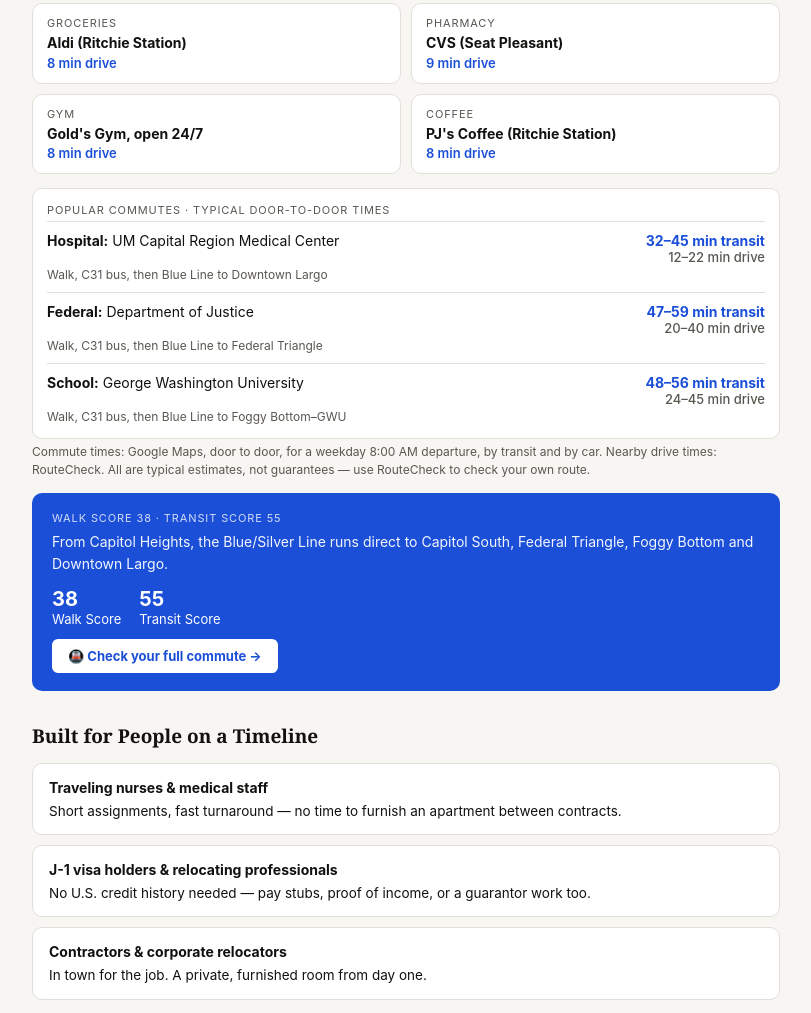
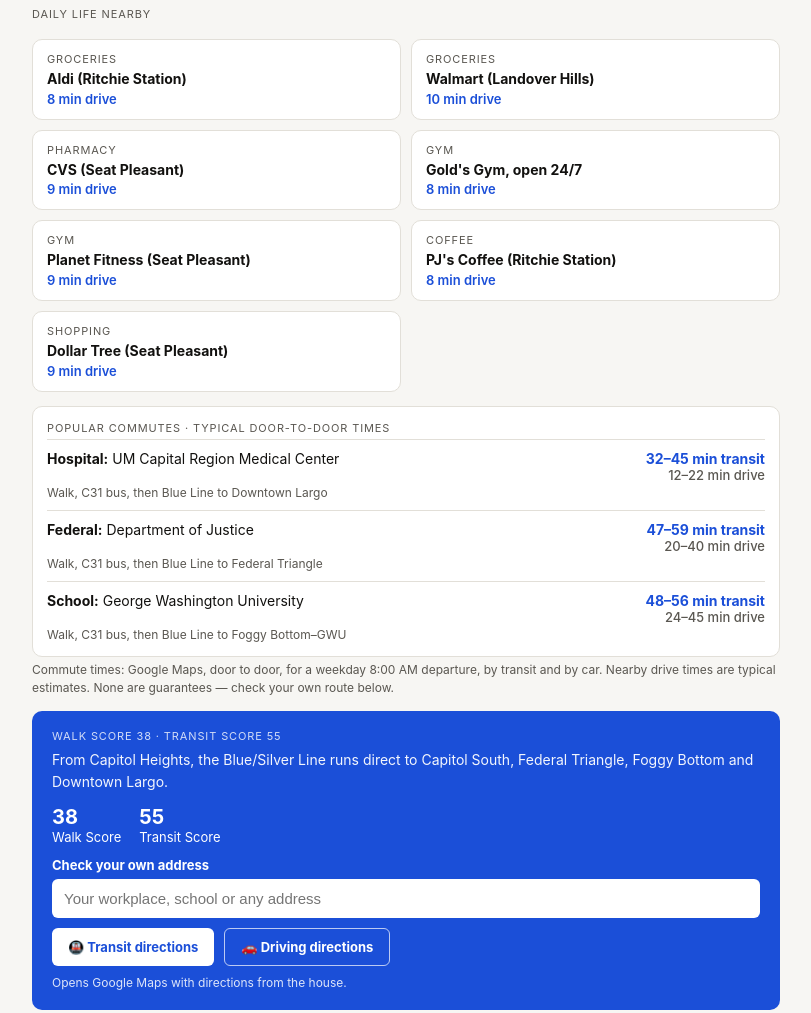
Before and after one commit to mitsecurestay/mitsecurestay.github.io, a plain HTML site: page jay-st-listing.html in a window 1280 px wide. Shown: the part 3894-4907 px from the top of the page, without its empty margins (234-1045 px from the left). Drawn offline with Linux system fonts and the light colour scheme.

Commit message:
Update jay-st-listing.html

```diff
--- a/jay-st-listing.html
+++ b/jay-st-listing.html
@@ -160,6 +160,14 @@
   .nearby-item .m { font-size: 13px; color: var(--accent); font-weight: 600; margin-top: 2px; }
   .nearby-item.wide { grid-column: 1 / -1; }
   .commute-note { font-size: 12px; color: var(--ink-light); margin: -4px 0 14px; line-height: 1.5; }
+  .nearby-head { font-size: 11px; letter-spacing: .08em; text-transform: uppercase; color: var(--ink-light); margin: 4px 0 8px; }
+  .addr-check label { display: block; font-size: 13px; font-weight: 700; margin-bottom: 6px; }
+  .addr-check input { width: 100%; padding: 11px 12px; border: 0; border-radius: var(--pill-radius); font-size: 15px; color: var(--ink); margin-bottom: 10px; }
+  .addr-check .btn-row { display: flex; flex-wrap: wrap; gap: 10px; }
+  .addr-check button { display: inline-flex; align-items: center; gap: 6px; padding: 10px 16px; border-radius: var(--pill-radius); font-size: 13px; font-weight: 700; cursor: pointer; font-family: inherit; }
+  .addr-check button.primary { background: #fff; color: var(--accent); border: 0; }
+  .addr-check button.secondary { background: transparent; color: #fff; border: 1px solid rgba(255,255,255,.7); }
+  .addr-check .hint { font-size: 12px; opacity: .85; margin: 8px 0 0; }
   .map-link { display: inline-block; font-size: 13px; font-weight: 600; color: var(--accent); text-decoration: none; margin: -6px 0 14px; }
   .commute-card { background: var(--surface); border: 1px solid var(--border); border-radius: var(--card-radius); padding: 4px 14px; margin-bottom: 8px; }
   .commute-card .head { font-size: 11px; letter-spacing: .08em; text-transform: uppercase; color: var(--ink-light); padding: 10px 0 4px; }
@@ -396,10 +404,14 @@
     <a class="map-link" href="https://www.google.com/maps/search/?api=1&amp;query=Deanwood%2C+Washington%2C+DC" target="_blank" rel="noopener">Open the area in Google Maps →</a>
     <div class="nearby-grid">
       <div class="nearby-item wide"><div class="k">Metro</div><div class="v">Capitol Heights station (Blue/Silver Line)</div><div class="m">About a 22-min walk, or take the C31 bus to the Blue Line</div></div>
+      <div class="nearby-head" style="grid-column:1/-1">Daily life nearby</div>
       <div class="nearby-item"><div class="k">Groceries</div><div class="v">Aldi (Ritchie Station)</div><div class="m">8 min drive</div></div>
+      <div class="nearby-item"><div class="k">Groceries</div><div class="v">Walmart (Landover Hills)</div><div class="m">10 min drive</div></div>
       <div class="nearby-item"><div class="k">Pharmacy</div><div class="v">CVS (Seat Pleasant)</div><div class="m">9 min drive</div></div>
       <div class="nearby-item"><div class="k">Gym</div><div class="v">Gold's Gym, open 24/7</div><div class="m">8 min drive</div></div>
+      <div class="nearby-item"><div class="k">Gym</div><div class="v">Planet Fitness (Seat Pleasant)</div><div class="m">9 min drive</div></div>
       <div class="nearby-item"><div class="k">Coffee</div><div class="v">PJ's Coffee (Ritchie Station)</div><div class="m">8 min drive</div></div>
+      <div class="nearby-item"><div class="k">Shopping</div><div class="v">Dollar Tree (Seat Pleasant)</div><div class="m">9 min drive</div></div>
     </div>
     <div class="commute-card">
       <div class="head">Popular commutes · typical door-to-door times</div>
@@ -407,7 +419,7 @@
       <div class="commute-row"><span><b>Federal:</b> Department of Justice</span><span class="t">47–59 min transit<span class="dr">20–40 min drive</span></span><span class="via">Walk, C31 bus, then Blue Line to Federal Triangle</span></div>
       <div class="commute-row"><span><b>School:</b> George Washington University</span><span class="t">48–56 min transit<span class="dr">24–45 min drive</span></span><span class="via">Walk, C31 bus, then Blue Line to Foggy Bottom–GWU</span></div>
           </div>
-    <p class="commute-note">Commute times: Google Maps, door to door, for a weekday 8:00 AM departure, by transit and by car. Nearby drive times: RouteCheck. All are typical estimates, not guarantees — use RouteCheck to check your own route.</p>
+    <p class="commute-note">Commute times: Google Maps, door to door, for a weekday 8:00 AM departure, by transit and by car. Nearby drive times are typical estimates. None are guarantees — check your own route below.</p>
     <div class="transit-card">
       <div class="label">Walk Score 38 · Transit Score 55</div>
       <p>From Capitol Heights, the Blue/Silver Line runs direct to Capitol South, Federal Triangle, Foggy Bottom and Downtown Largo.</p>
@@ -415,7 +427,15 @@
         <div class="score-item"><b>38</b>Walk Score</div>
         <div class="score-item"><b>55</b>Transit Score</div>
       </div>
-      <a class="maps-btn" href="https://mitsecurestay.github.io/routecheck/jay-st.html" target="_blank" rel="noopener">🚇 Check your full commute →</a>
+      <div class="addr-check">
+        <label for="addrInput">Check your own address</label>
+        <input id="addrInput" type="text" placeholder="Your workplace, school or any address" autocomplete="off">
+        <div class="btn-row">
+          <button type="button" class="primary" onclick="openRoute('transit')">🚇 Transit directions</button>
+          <button type="button" class="secondary" onclick="openRoute('driving')">🚗 Driving directions</button>
+        </div>
+        <p class="hint">Opens Google Maps with directions from the house.</p>
+      </div>
     </div>
   </div>
 
@@ -655,5 +675,19 @@
   });
 </script>
 
+<script>
+(function () {
+  var ORIGIN = '5521 Jay St NE, Washington, DC 20019';
+  window.openRoute = function (mode) {
+    var input = document.getElementById('addrInput');
+    var dest = input.value.trim();
+    if (!dest) { input.focus(); return; }
+    window.open('https://www.google.com/maps/dir/' + encodeURIComponent(ORIGIN) + '/' + encodeURIComponent(dest) + '/?travelmode=' + mode, '_blank', 'noopener');
+  };
+  document.getElementById('addrInput').addEventListener('keydown', function (e) {
+    if (e.key === 'Enter') { e.preventDefault(); window.openRoute('transit'); }
+  });
+})();
+</script>
 </body>
 </html>
```
